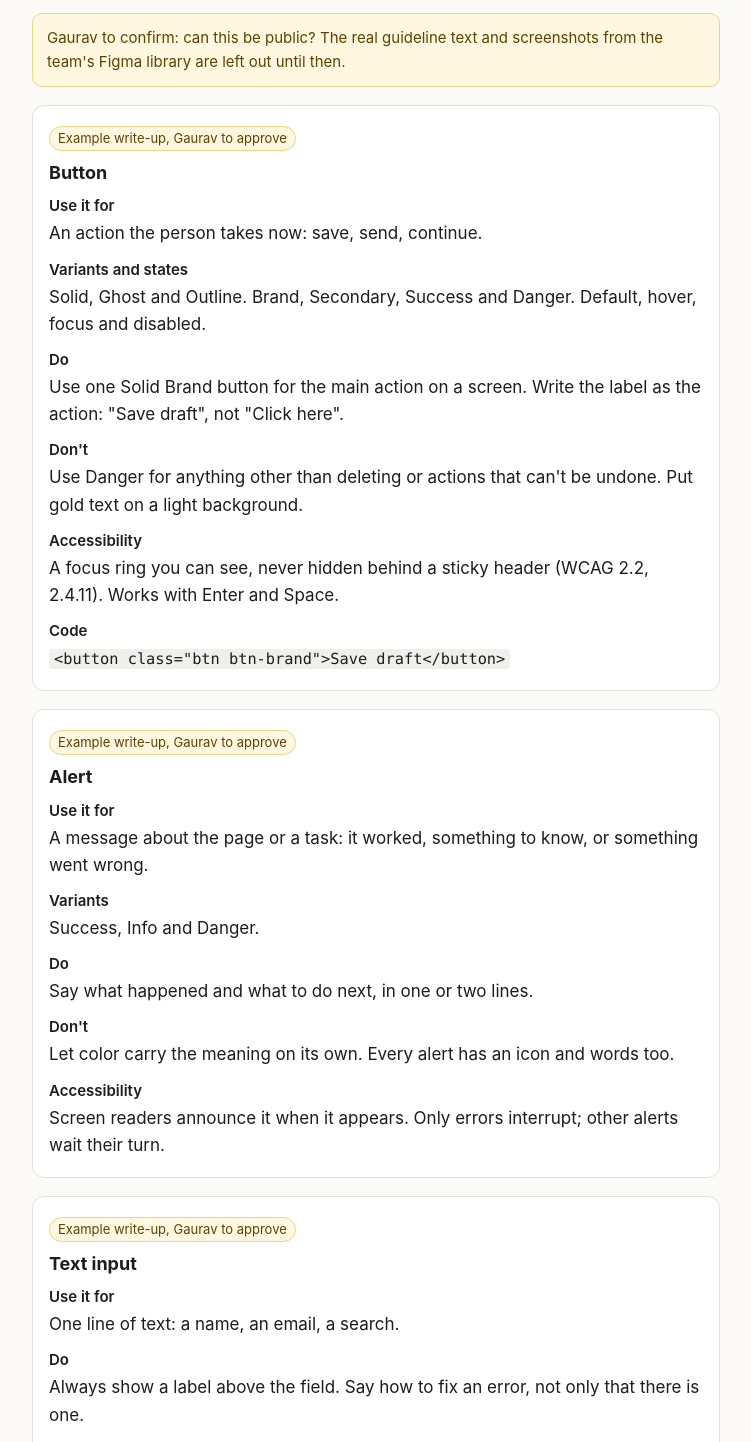
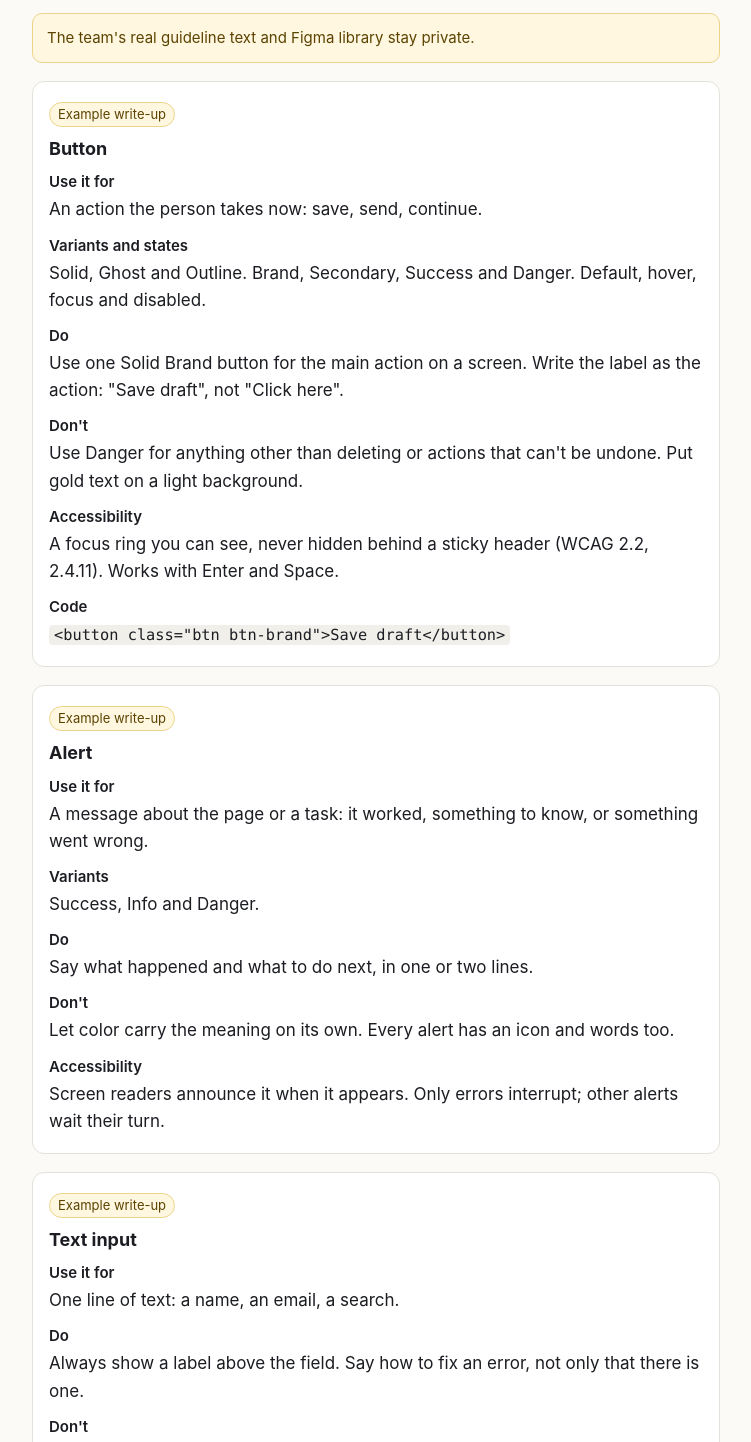
Before and after one commit to gauravbasantani/uds-notes, a plain HTML site: page index.html in a window 1280 px wide. Shown: the part 3100-4542 px from the top of the page, without its empty margins (264-1015 px from the left). Drawn offline with Linux system fonts and the light colour scheme.

Commit message:
Remove internal review notes from the public page

```diff
--- a/index.html
+++ b/index.html
@@ -168,10 +168,10 @@ footer { border-top: 1px solid var(--line); margin-top: 40px; padding: 24px 0 48
     <li><strong>Show the code name.</strong> The class a developer types sits next to the drawing.</li>
   </ul>
   <p>Three short examples follow. They show the format. They are written for this page from what is already public.</p>
-  <div class="note">Gaurav to confirm: can this be public? The real guideline text and screenshots from the team's Figma library are left out until then.</div>
+  <div class="note">The team's real guideline text and Figma library stay private.</div>
 
   <article class="card" aria-labelledby="ex-button">
-    <span class="tag">Example write-up, Gaurav to approve</span>
+    <span class="tag">Example write-up</span>
     <h3 id="ex-button">Button</h3>
     <dl>
       <dt>Use it for</dt>
@@ -190,7 +190,7 @@ footer { border-top: 1px solid var(--line); margin-top: 40px; padding: 24px 0 48
   </article>
 
   <article class="card" aria-labelledby="ex-alert">
-    <span class="tag">Example write-up, Gaurav to approve</span>
+    <span class="tag">Example write-up</span>
     <h3 id="ex-alert">Alert</h3>
     <dl>
       <dt>Use it for</dt>
@@ -207,7 +207,7 @@ footer { border-top: 1px solid var(--line); margin-top: 40px; padding: 24px 0 48
   </article>
 
   <article class="card" aria-labelledby="ex-input">
-    <span class="tag">Example write-up, Gaurav to approve</span>
+    <span class="tag">Example write-up</span>
     <h3 id="ex-input">Text input</h3>
     <dl>
       <dt>Use it for</dt>
```
